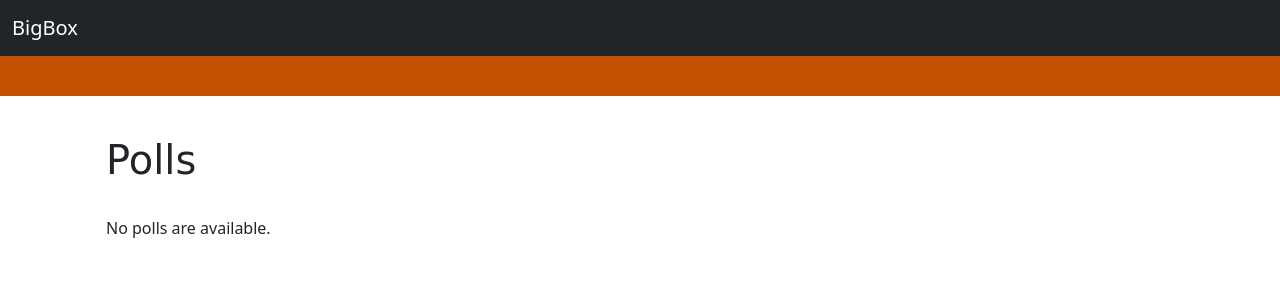
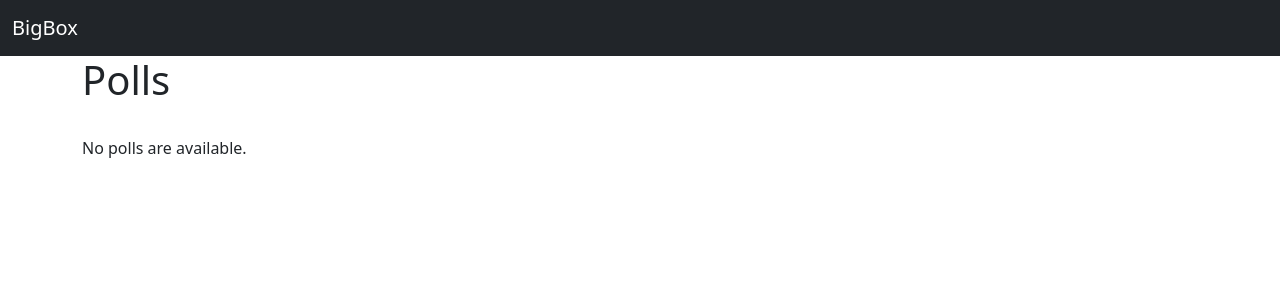
Before and after one commit to ildecarz/bigbox, a Django app: page /polls/ in a window 1280 px wide. Shown: the top 300 px of the page. Run offline with Django 3.2, Linux system fonts and the light colour scheme; data that the repository does not hold is empty.

Commit message:
new app blog

```diff
--- a/bigbox_test/urls.py
+++ b/bigbox_test/urls.py
@@ -32,7 +32,7 @@ urlpatterns = [
     # path('__debug__/', include(debug_toolbar.urls)),
     path('polls/', include('polls.urls')),
     path('', include('snippets.urls')),
-    path('', include('blog.urls')),
+    path('blog/', include('blog.urls')),
     path("graphql", csrf_exempt(GraphQLView.as_view(graphiql=True, schema=schema))),
 ]
 
--- a/blog/static/css/blog.css
+++ /dev/null
@@ -1,70 +0,0 @@
-.page-header {
-    background-color: #C25100;
-    margin-top: 0;
-    margin-bottom: 40px;
-    padding: 20px 20px 20px 40px;
-}
-
-.page-header h1,
-.page-header h1 a,
-.page-header h1 a:visited,
-.page-header h1 a:active {
-    color: #ffffff;
-    font-size: 36pt;
-    text-decoration: none;
-}
-
-h1,
-h2,
-h3,
-h4 {
-    font-family: 'Lobster', cursive;
-}
-
-.date {
-    color: #828282;
-}
-
-.save {
-    float: right;
-}
-
-.post-form textarea,
-.post-form input {
-    width: 100%;
-}
-
-.top-menu,
-.top-menu:hover,
-.top-menu:visited {
-    color: #ffffff;
-    float: right;
-    font-size: 26pt;
-    margin-right: 20px;
-}
-
-.post {
-    margin-bottom: 70px;
-}
-
-.post h2 a,
-.post h2 a:visited {
-    color: #000000;
-}
-
-.post > .date,
-.post > .actions {
-    float: right;
-}
-
-.btn-default,
-.btn-default:visited {
-    color: #C25100;
-    background: none;
-    border-color: #C25100;
-}
-
-.btn-default:hover {
-    color: #FFFFFF;
-    background-color: #C25100;
-}
--- a/blog/templates/blog/post_detail.html
+++ b/blog/templates/blog/post_detail.html
@@ -3,11 +3,7 @@
 {% block content %}
     <article class="post">
         <aside class="actions">
-            {% if user.is_authenticated %}
-                <a class="btn btn-default" href="{% url 'post_edit' pk=post.pk %}">
-                {% include './icons/pencil-fill.svg' %}
-                </a>
-            {% endif %}
+            <a class="btn btn-default" href="{% url 'post_edit' pk=post.pk %}"></a>
         </aside>
         {% if post.published_date %}
             <time class="date">
--- a/templates/base.html
+++ b/templates/base.html
@@ -1,4 +1,3 @@
-{% load static %}
 <!doctype html>
 <html lang="en">
   <head>
@@ -9,7 +8,6 @@
     <!-- Bootstrap CSS -->
     <link href="https://cdn.jsdelivr.net/npm/bootstrap@5.0.0-beta3/dist/css/bootstrap.min.css" rel="stylesheet" integrity="sha384-eOJMYsd53ii+scO/bJGFsiCZc+5NDVN2yr8+0RDqr0Ql0h+rP48ckxlpbzKgwra6" crossorigin="anonymous">
     <!-- Custon CSS-->
-    <link rel="stylesheet" href="{% static 'css/blog.css' %}">
 
     <title>-BigBox-</title>
 
@@ -20,18 +18,6 @@
           <a class="navbar-brand" href="{% url 'box-list-view' %}">BigBox</a>
         </div>
       </nav>
-      <header class="page-header">
-        <div class="container">
-          {% if user.is_authenticated %}
-            <a href="{% url 'post_new' %}" class="top-menu">
-                {% include './icons/file-earmark-plus.svg' %}
-            </a>
-          {% endif %}
-        </div>
-    </header>
-    <main class="content container">
-        <div class="row">
-            <div class="col">
     {% block content %}
     {% endblock content %}
     <!-- Optional JavaScript; choose one of the two! -->
```
